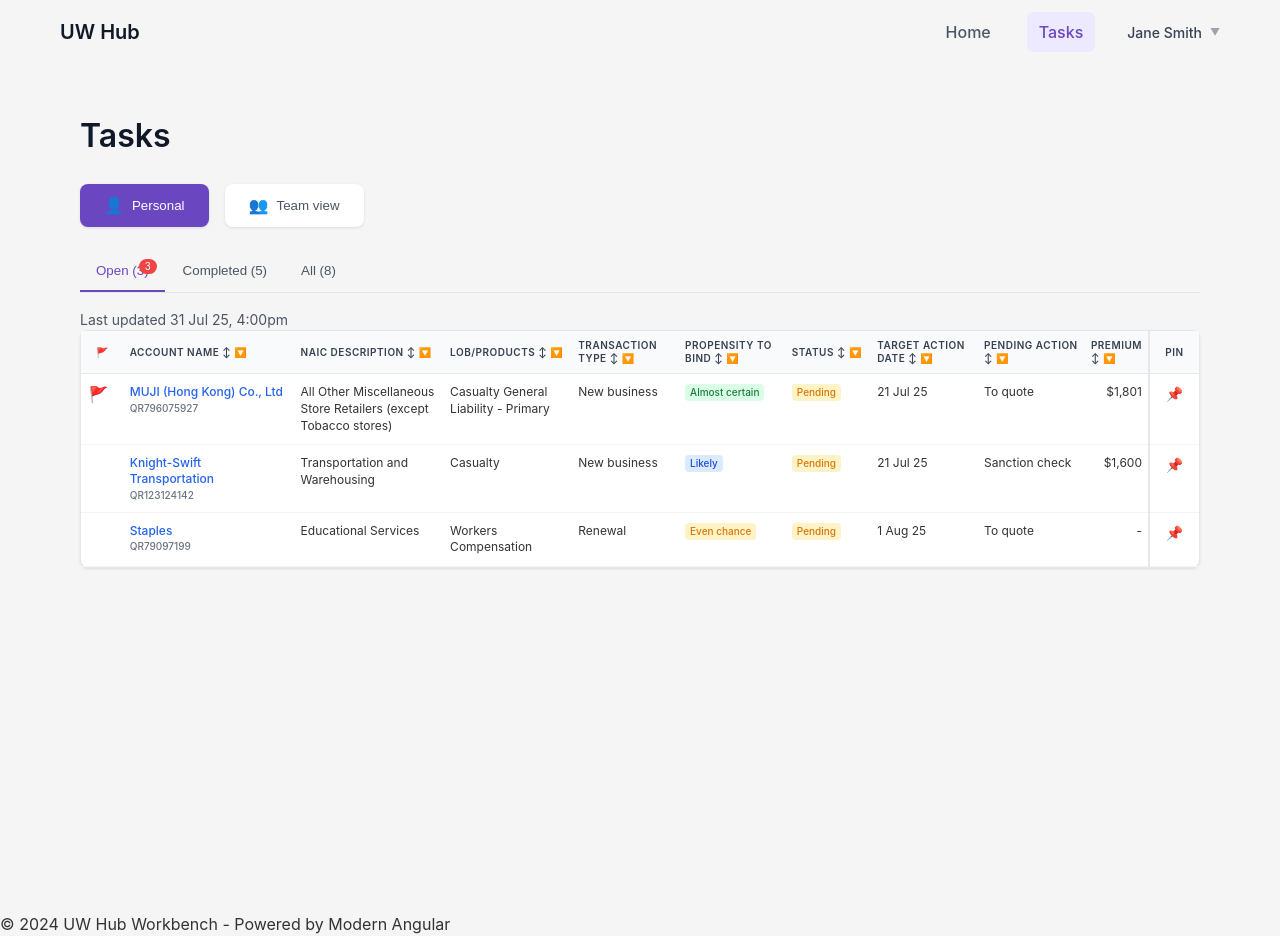
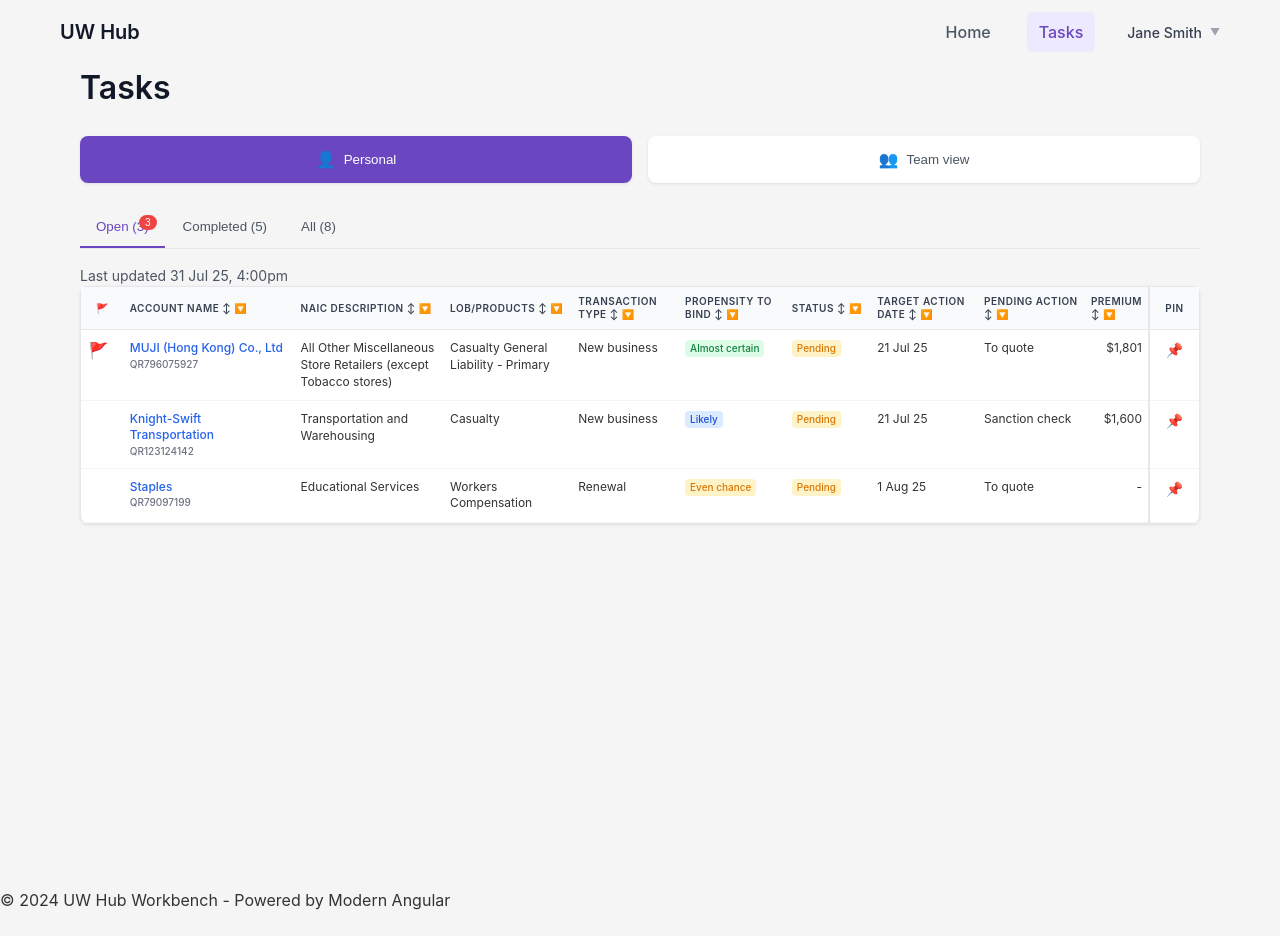
Before and after one commit to jpount/uwhub, an Angular app: page /tasks in a window 1280 px wide. After the commit the page ends 912 px from the top, so only its background shows below. Built offline with nearby package versions, Linux system fonts and the light colour scheme.

Commit message:
fix alignment issues

```diff
--- a/src/styles.scss
+++ b/src/styles.scss
@@ -237,7 +237,7 @@ body {
 .main-content {
   max-width: 1200px;
   margin: 0 auto;
-  padding: 24px 20px;
+  padding: 0 20px 24px 20px;
 }
 
 /* Cards Grid */
@@ -487,7 +487,7 @@ body {
 .tasks-content {
   max-width: 1400px;
   margin: 0 auto;
-  padding: 24px 20px;
+  padding: 0 20px 24px 20px;
 }
 
 .page-header {
@@ -514,7 +514,7 @@ body {
   display: flex;
   align-items: center;
   gap: 8px;
-  padding: 12px 24px;
+  padding: 14px 40px;
   border: none;
   border-radius: 8px;
   background: white;
@@ -523,6 +523,8 @@ body {
   cursor: pointer;
   transition: all 0.2s;
   box-shadow: 0 1px 3px rgba(0, 0, 0, 0.1);
+  flex: 1;
+  justify-content: center;
 
   &:hover {
     background-color: var(--gray-50);
```
